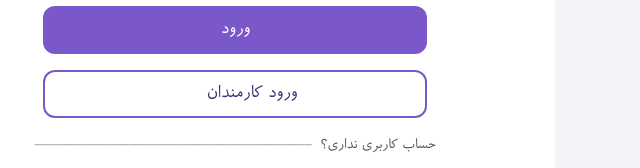
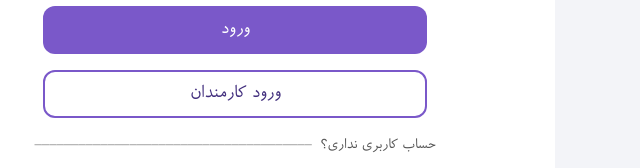
Before and after one commit to msafarianarkuli/madloops, a React (Create React App) app: page /login in a window 1280 px wide. Shown: the part 466-634 px from the top of the page, without its empty margins (276-916 px from the left). Built offline with nearby package versions, Linux system fonts and the light colour scheme.

Commit message:
edit login

```diff
--- a/src/Components/content/Login/login.component.jsx
+++ b/src/Components/content/Login/login.component.jsx
@@ -195,7 +195,7 @@ const Login = () => {
                     <Button
                       ButtonType="button"
                       onClick={handleEmpLogin}
-                      className="border-2 border-button-purple text-deep-purple dark:border-[#b073cc] dark:text-[#b073cc] dark:hover:shadow-purple sm:w-96 w-80 text-xl h-12 mt-1 text-right sm:pr-32 pr-24 rounded-xl hover:button-shadow duration-300
+                      className="border-2 border-button-purple text-deep-purple dark:border-[#b073cc] dark:text-[#b073cc] dark:hover:shadow-purple sm:w-96 w-80 text-xl h-12 mt-1 text-center rounded-xl hover:button-shadow duration-300
                     ease-in-out group"
                     >
                       ورود کارمندان
```
